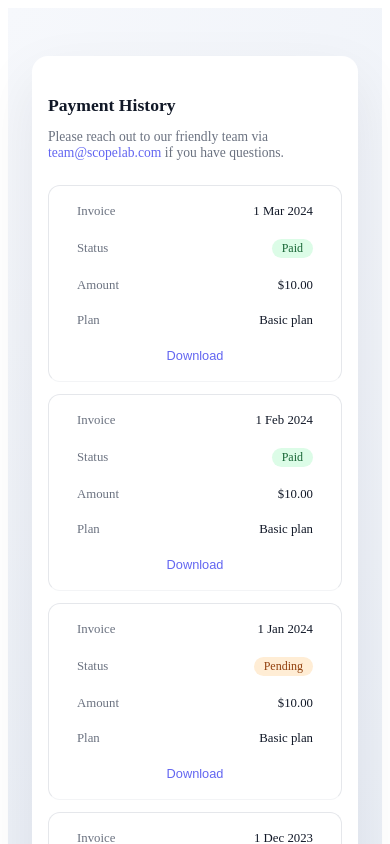
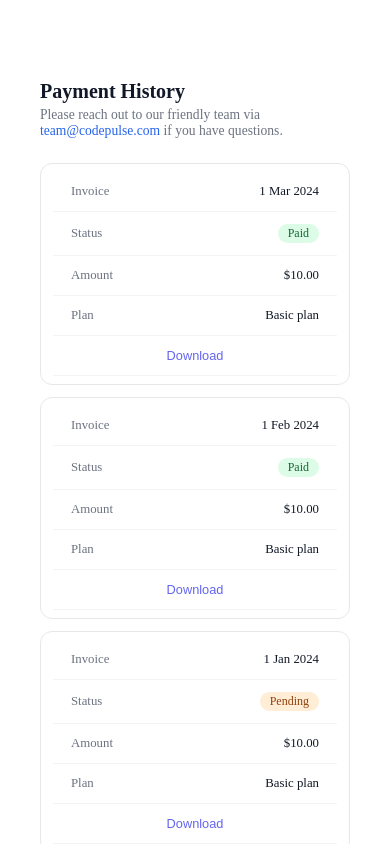
Before and after one commit to yyccooyycc/billing-history-section-angular, an Angular app: page / in a window 390 px wide. Shown: the top 844 px of the page. Built offline with nearby package versions, Linux system fonts and the light colour scheme.

Commit message:
style update style so that empty/error can be corrected displayed

```diff
--- a/src/app/billing/components/payment-history/payment-history.html
+++ b/src/app/billing/components/payment-history/payment-history.html
@@ -1,43 +1,47 @@
 <section class="payment-history">
   <div class="payment-history__card">
+    @if (loading()) {
+    <!-- Loading state -->
+    <div class="payment-history__state">
+      <p class="payment-history__state-title">Loading invoices…</p>
+      <p class="payment-history__state-desc">Please wait while we fetch your payment history.</p>
+    </div>
+    } @else if (invoices().length === 0) { @if (error()) {
+    <div class="payment-history__empty">
+      <div class="payment-history__empty-icon" aria-hidden="true">
+        <i class="ri-bill-line"></i>
+      </div>
+      <p class="payment-history__empty-title">Unexpected error</p>
+      <p class="payment-history__empty-desc">There was a problem, try again later.</p>
+    </div>
+    } @else {
+    <div class="payment-history__empty">
+      <div class="payment-history__empty-icon" aria-hidden="true">
+        <i class="ri-bill-line"></i>
+      </div>
+      <p class="payment-history__empty-title">No payment history available</p>
+      <p class="payment-history__empty-desc">
+        Once you start making transactions, your payment details will appear here.
+      </p>
+    </div>
+    } } @else {
     <header class="payment-history__header">
       <h2 class="payment-history__title">Payment History</h2>
       <p class="payment-history__subtitle">
         Please reach out to our friendly team via
-        <a href="mailto:team@scopelab.com">team@scopelab.com</a> if you have questions.
+        <a href="mailto:team@codepulse.com">team@codepulse.com</a> if you have questions.
       </p>
     </header>
 
-    <!-- Loading state -->
-    @if(loading()) {
-    <div class="payment-history__state">
-      <p class="payment-history__state-title">Loading invoices…</p>
-      <p class="payment-history__state-desc">Please wait while we fetch your payment history.</p>
-    </div>
-    }
-    <!-- Error state -->
-    @if(!loading() && error()) {
-    <div class="payment-history__state">
-      <p class="payment-history__state-title">Unexpected error</p>
-      <p class="payment-history__state-desc">
+    @if (error()) {
+    <div class="payment-history__alert" role="status" aria-live="polite">
+      <span class="payment-history__alert-label">Error</span>
+      <span class="payment-history__alert-text">
         {{ error() }}
-      </p>
-      <button type="button" class="btn btn--primary" (click)="onRetry()">Retry</button>
+      </span>
     </div>
     }
 
-    <!-- Empty state -->
-    @if(!loading() && !error() && invoices().length === 0) {
-    <div class="payment-history__state">
-      <p class="payment-history__state-title">No payment history available</p>
-      <p class="payment-history__state-desc">
-        Once you start making transactions, your payment details will appear here.
-      </p>
-    </div>
-    }
-
-    <!-- Table / grid -->
-    @if(!loading() && !error() && invoices().length > 0) {
     <div class="payment-history__table-wrapper">
       <table class="payment-history__table">
         <thead>
@@ -51,7 +55,7 @@
         </thead>
 
         <tbody>
-          @for(invoice of invoices(); track invoice; let i = $index) {
+          @for (invoice of invoices(); track invoice.id) {
           <tr>
             <td data-label="Invoice">
               {{ formatDate(invoice.date) }}
--- a/src/app/billing/components/payment-history/payment-history.scss
+++ b/src/app/billing/components/payment-history/payment-history.scss
@@ -1,150 +1,94 @@
-/* src/app/billing/components/payment-history/payment-history.component.scss */
+.payment-history {
+  padding: 48px 16px 80px;
+  justify-content: center;
+}
 
-.payment-history {
-  display: flex;
-  justify-content: center;
-  padding: 3rem 1.5rem;
-  background: radial-gradient(circle at top left, #f6f8fc, #e8edf5);
-  min-height: 100vh;
+.payment-history__card {
+  margin: 0 auto;
+  padding: 32px 32px 40px;
+  border-radius: 24px;
+  background: #ffffff;
+}
 
-  &__card {
-    width: 100%;
-    max-width: 960px;
-    background-color: #ffffff;
-    border-radius: 16px;
-    box-shadow: 0 24px 60px rgba(15, 23, 42, 0.08);
-    padding: 24px 32px 32px;
-  }
+.payment-history__header {
+  margin-bottom: 16px;
+}
 
-  &__header {
-    margin-bottom: 24px;
-  }
+.payment-history__title {
+  font-size: 1.25rem;
+  font-weight: 600;
+  margin: 0 0 4px;
+  color: #111827;
+}
 
-  &__title {
-    font-size: 1.1rem;
-    font-weight: 600;
-    color: #111827;
-    margin-bottom: 4px;
-  }
+.payment-history__subtitle {
+  margin: 0;
+  font-size: 0.85rem;
+  color: #6b7280;
+}
 
-  &__subtitle {
-    font-size: 0.85rem;
-    color: #6b7280;
+.payment-history__subtitle a {
+  color: #2563eb;
+  text-decoration: none;
+}
 
-    a {
-      color: #6366f1;
-      text-decoration: none;
+.payment-history__subtitle a:hover {
+  text-decoration: underline;
+}
 
-      &:hover,
-      &:focus-visible {
-        text-decoration: underline;
-        outline: none;
-      }
-    }
-  }
 
-  &__filters {
-    display: flex;
-    flex-wrap: wrap;
-    gap: 12px;
-    margin-bottom: 16px;
-  }
+.payment-history__table-wrapper {
+  margin-top: 24px;
+  border-radius: 16px;
+  border: 1px solid #e5e7eb;
+  overflow: hidden;
+  background-color: #ffffff;
+}
 
-  &__filter {
-    display: flex;
-    flex-direction: column;
-    font-size: 0.8rem;
-    color: #6b7280;
+.payment-history__table {
+  width: 100%;
+  border-collapse: collapse;
+  font-size: 0.85rem;
+}
 
-    span {
-      margin-bottom: 4px;
-    }
+/* Header 列 */
+.payment-history__table thead {
+  background-color: #f9fafb;
+}
 
-    select {
-      min-width: 140px;
-      border-radius: 999px;
-      border: 1px solid #e5e7eb;
-      padding: 6px 12px;
-      font-size: 0.8rem;
-      outline: none;
-      background-color: #f9fafb;
+.payment-history__table thead th {
+  font-weight: 500;
+  color: #6b7280;
+  text-align: left;
+  padding: 12px 18px;
+  border-bottom: 1px solid #e5e7eb;
+}
 
-      &:hover {
-        border-color: #d1d5db;
-      }
+.payment-history__table tbody tr {
+  transition: background-color 0.15s ease;
+}
 
-      &:focus-visible {
-        border-color: #6366f1;
-        box-shadow: 0 0 0 1px #6366f1;
-      }
-    }
-  }
+.payment-history__table tbody tr:not(:last-child) td {
+  border-bottom: 1px solid #f3f4f6;
+}
 
-  &__state {
-    padding: 40px 0 32px;
-    text-align: center;
-  }
+.payment-history__table tbody td {
+  padding: 12px 18px;
+  color: #111827;
+}
 
-  &__state-title {
-    font-weight: 600;
-    color: #111827;
-    margin-bottom: 8px;
-  }
+.payment-history__table tbody tr:hover {
+  background-color: #f9fafb;
+}
 
-  &__state-desc {
-    font-size: 0.85rem;
-    color: #6b7280;
-    max-width: 360px;
-    margin: 0 auto 16px;
-  }
+.payment-history__download-header {
+  text-align: center;
+}
 
-  &__table-wrapper {
-    overflow-x: auto;
-  }
+.payment-history__download-cell {
+  text-align: center;
+}
 
-  &__table {
-    width: 100%;
-    border-collapse: collapse;
-    font-size: 0.85rem;
-
-    thead {
-      background-color: #f9fafb;
-
-      th {
-        font-weight: 500;
-        color: #6b7280;
-        text-align: left;
-        padding: 10px 16px;
-        border-bottom: 1px solid #e5e7eb;
-        white-space: nowrap;
-      }
-    }
-
-    tbody {
-      tr {
-        border-bottom: 1px solid #f3f4f6;
-        transition: background-color 0.15s ease;
-
-        &:hover {
-          background-color: #f9fafb;
-        }
-      }
-
-      td {
-        padding: 10px 16px;
-        color: #111827;
-      }
-    }
-  }
-
-  &__download-header {
-    text-align: center;
-  }
-
-  &__download-cell {
-    text-align: center;
-  }
-}
 
 /* Status pill */
 .status-pill {
@@ -217,10 +161,80 @@
   }
 }
 
+.payment-history__empty {
+  margin-top: 120px;
+  text-align: center;
+  display: flex;
+  flex-direction: column;
+  align-items: center;
+}
+
+.payment-history__empty-icon {
+  width: 56px;
+  height: 56px;
+  border-radius: 999px;
+  background-color: #eef2ff;
+  display: flex;
+  align-items: center;
+  justify-content: center;
+  color: #4f46e5;
+  margin-bottom: 16px;
+  font-size: 20px;
+}
+
+.payment-history__empty-icon i {
+  font-size: 22px;
+}
+
+
+.payment-history__empty-title {
+  font-size: 1.125rem;
+  font-weight: 600;
+  color: #111827;
+  margin-bottom: 8px;
+}
+
+.payment-history__empty-desc {
+  font-size: 0.9rem;
+  color: #6b7280;
+  max-width: 360px;
+  line-height: 1.5;
+}
+
+.payment-history__alert {
+  display: inline-flex;
+  align-items: center;
+  gap: 8px;
+  padding: 4px 14px;
+  border-radius: 999px;
+  background-color: #fee2e2;
+  color: #b91c1c;
+  font-size: 0.85rem;
+  margin-bottom: 16px;
+}
+
+.payment-history__alert-label {
+  padding: 2px 8px;
+  border-radius: 999px;
+  background-color: #fecaca;
+  font-weight: 600;
+}
+
+.payment-history__alert-text {
+  white-space: nowrap;
+}
+
 /* mobile：table to card grid */
 @media (max-width: 640px) {
   .payment-history__card {
-    padding-inline: 16px;
+    padding: 24px 16px 32px;
+  }
+
+  .payment-history__table-wrapper {
+    border: none;
+    border-radius: 0;
+    background: transparent;
+    overflow: visible;
   }
 
   .payment-history__table,
```
